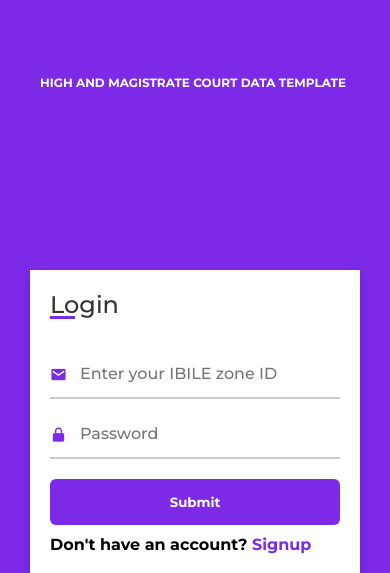
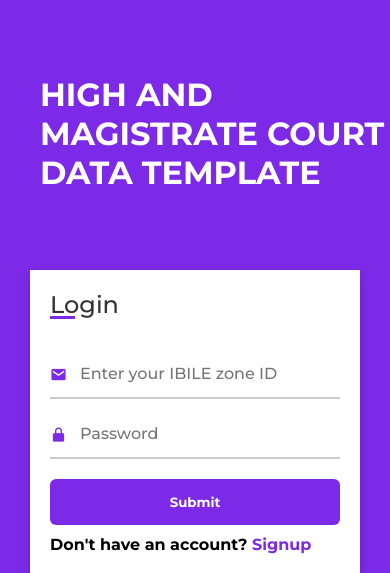
Before and after one commit to lagrandecode/judiciary_website_django_firebase, a Django app: page / in a window 390 px wide. Shown: the top 573 px of the page. Run offline with Django 4.2, Linux system fonts and the light colour scheme.

Commit message:
"commit"

```diff
--- a/static/main.css
+++ b/static/main.css
@@ -289,10 +289,7 @@ end dashboard css here */
     .container #flip:checked ~ form .login-form{
         display: none;
     }
-    .top{
-        font-size: 12px;
 
-    }
 
 
 
--- a/templates/dashboard.html
+++ b/templates/dashboard.html
@@ -15,6 +15,10 @@
     <!-- end css -->
 </head>
 <body>
+
+    <h1>{{submission.row_count}}</h1>
+
+    <h1>hello</h1>
     <div class="container">
         <div class="header">
             <div class="logo">
```
